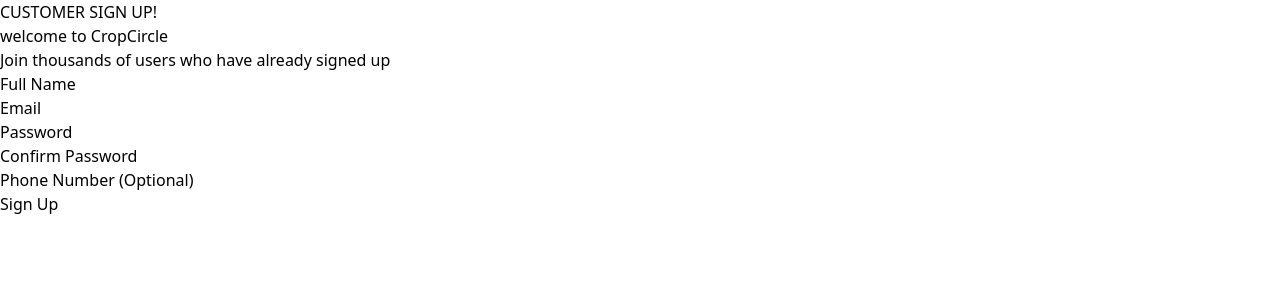
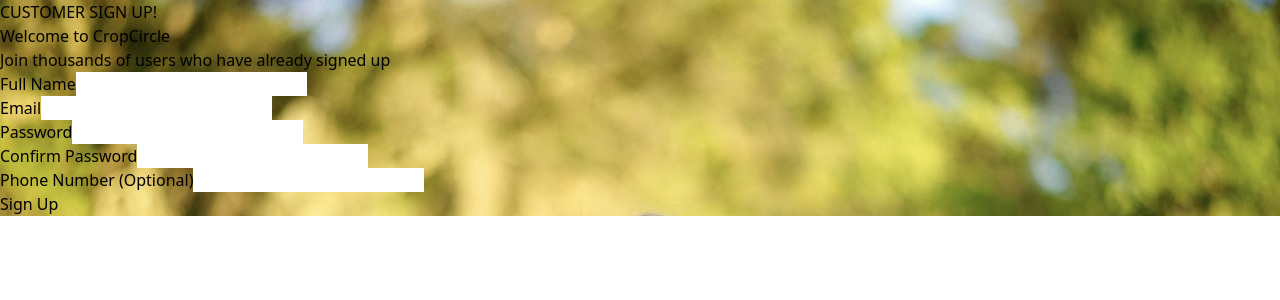
Before and after one commit to Elabs-llc/CropCircle, a React (Vite) app in the folder client/: page /customer/signup in a window 1280 px wide. Shown: the top 300 px of the page. Built offline with nearby package versions, Linux system fonts and the light colour scheme.

Commit message:
sign up form

```diff
--- /dev/null
+++ b/client/src/auth/Customer/CustomerLogin.css
@@ -0,0 +1,4 @@
+.form-container {
+  border-top-left-radius: 25px;
+  border-bottom-left-radius: 25px;
+}
--- a/client/src/auth/Customer/CustomerLogin.jsx
+++ b/client/src/auth/Customer/CustomerLogin.jsx
@@ -1,5 +1,5 @@
-// src/components/CustomerLoginForm.jsx
 import React, { useState } from "react";
+import "./CustomerLogin.css"; // Ensure this file contains the background image styles
 
 function CustomerLoginForm({ onLogin }) {
   const [email, setEmail] = useState("");
@@ -8,13 +8,13 @@
 
   const handleLogin = (e) => {
     e.preventDefault();
-    // Call the onLogin prop to handle login, which could include redirection.
     const loginSuccess = onLogin(email, password);
     if (!loginSuccess) setError("Invalid credentials. Please try again.");
   };
 
   return (
-    <div className="max-w-md mx-auto bg-white shadow-lg rounded-lg p-8">
+    <div className="h-screen w-full bg-cover bg-center flex items-center justify-center background-image">
+      <div className="max-w-md bg-white shadow-lg rounded-lg p-8 w-full px-4 md:px-8 lg:px-16">
         <h2 className="text-2xl font-semibold mb-6 text-center">
           Customer Login
         </h2>
@@ -56,12 +56,13 @@
           </div>
           <button
             type="submit"
-          className="w-full py-2 px-4 bg-indigo-600 text-white rounded-md font-semibold hover:bg-indigo-700 transition duration-150 ease-in-out"
+            className="w-full py-2 px-4 bg-green-600 text-white rounded-md font-semibold hover:bg-green-700 transition duration-150 ease-in-out"
           >
             Login
           </button>
         </form>
       </div>
+    </div>
   );
 }
 
--- a/client/src/auth/Customer/CustomerSignUp.jsx
+++ b/client/src/auth/Customer/CustomerSignUp.jsx
@@ -1,5 +1,6 @@
 import React, { useState } from "react";
-// import "./signup.css";
+import "./CustomerLogin.css"; // Add any custom styles here if needed
+
 const CustomerSignUp = () => {
   const [formData, setFormData] = useState({
     fullName: "",
@@ -7,7 +8,6 @@
     password: "",
     confirmPassword: "",
     phone: "",
-    address: "",
   });
   const [errors, setErrors] = useState({});
   const [otpSent, setOtpSent] = useState(false);
@@ -48,33 +48,30 @@
   };
 
   return (
-    <>
-      <div className="bg-[url('/assets/bg-img.jpg')] bg-cover bg-center h-screen">
-        <div className="grid grid-cols-6  flex justify-center items-center min-h-screen bg-gray-100 ">
-          <div className=" col-start-2 col-span-4 bg-white p-8 rounded-r-3xl shadow-md w-full max-w-md">
-            <h2 className="text-2xl font-bold mb-6 text-center text-green-600 ">
+    <div
+      className="h-screen flex items-center justify-center bg-cover bg-center"
+      style={{ backgroundImage: "url('/src/assets/bg-img.jpg')" }}
+    >
+      <div className=" pr-12 flex justify-end items-center h-full w-full bg-black bg-opacity-50">
+        <div className="w-full max-w-md p-8 bg-white shadow-lg rounded-l -3xl form-container">
+          <h2 className="text-2xl font-bold text-center text-green-600 mb-4">
             CUSTOMER SIGN UP!
           </h2>
           <p className="text-center text-lg my-2 font-semibold">
-              welcome to CropCircle
+            Welcome to CropCircle
+          </p>
+          <p className="text-center text-sm text-gray-600 mb-8">
+            Join thousands of users who have already signed up
           </p>
 
-            <span className="text-center text-sm text-gray-600 ">
-              Join thousands of users who have already signed up
-            </span>
-
           {/* FORM SECTION */}
-            <form onSubmit={handleSubmit} className="space-y-4  ">
+          <form onSubmit={handleSubmit} className="space-y-4">
             <div>
-                <label
-                  htmlFor="fullName"
-                  className=" mt-3 block text-sm font-medium text-gray-700"
-                >
+              <label className="block text-sm font-medium text-gray-700">
                 Full Name
               </label>
               <input
                 type="text"
-                  id="fullName"
                 name="fullName"
                 value={formData.fullName}
                 onChange={handleChange}
@@ -86,15 +83,11 @@
             </div>
 
             <div>
-                <label
-                  htmlFor="email"
-                  className="block text-sm font-medium text-gray-700"
-                >
+              <label className="block text-sm font-medium text-gray-700">
                 Email
               </label>
               <input
                 type="email"
-                  id="email"
                 name="email"
                 value={formData.email}
                 onChange={handleChange}
@@ -106,15 +99,11 @@
             </div>
 
             <div>
-                <label
-                  htmlFor="password"
-                  className="block text-sm font-medium text-gray-700"
-                >
+              <label className="block text-sm font-medium text-gray-700">
                 Password
               </label>
               <input
                 type="password"
-                  id="password"
                 name="password"
                 value={formData.password}
                 onChange={handleChange}
@@ -126,15 +115,11 @@
             </div>
 
             <div>
-                <label
-                  htmlFor="confirmPassword"
-                  className="block text-sm font-medium text-gray-700"
-                >
+              <label className="block text-sm font-medium text-gray-700">
                 Confirm Password
               </label>
               <input
                 type="password"
-                  id="confirmPassword"
                 name="confirmPassword"
                 value={formData.confirmPassword}
                 onChange={handleChange}
@@ -148,15 +133,11 @@
             </div>
 
             <div>
-                <label
-                  htmlFor="phone"
-                  className="block text-sm font-medium text-gray-700"
-                >
+              <label className="block text-sm font-medium text-gray-700">
                 Phone Number (Optional)
               </label>
               <input
                 type="tel"
-                  id="phone"
                 name="phone"
                 value={formData.phone}
                 onChange={handleChange}
@@ -180,7 +161,6 @@
         </div>
       </div>
     </div>
-    </>
   );
 };
 
```
Lines whose indentation alone changed are shown as unchanged.
